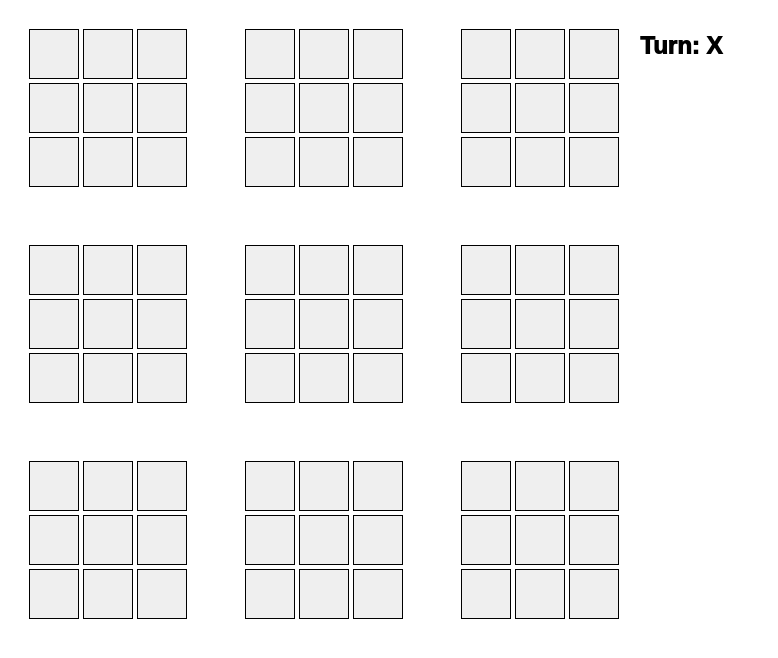
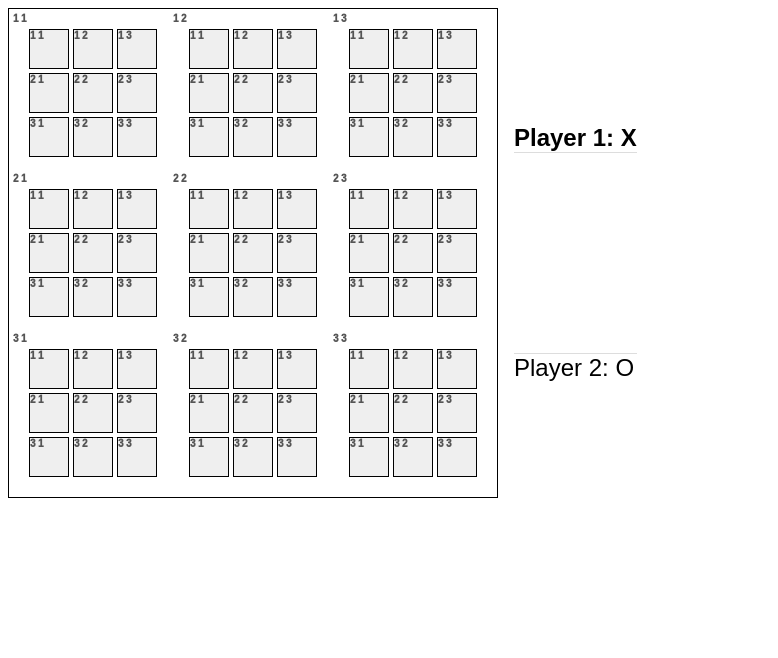
Before and after one commit to fromant65/superTicTacToe, a SvelteKit app: page / in a window 1280 px wide. Shown: the top 658 px of the page, without its empty margins (0-778 px from the left). Built offline with nearby package versions, Linux system fonts and the light colour scheme.

Commit message:
Added move tracker and coordinates

```diff
--- /dev/null
+++ b/src/components/game/board.svelte
@@ -0,0 +1,159 @@
+<script lang="ts">
+  import { Game } from "../../lib/classes";
+  import GameInfo from "./gameInfo.svelte";
+  let game = new Game();
+  let gameMoves = game.getMoves();
+  let lastMove: number[] = [];
+  function handleMove(i: number, j: number, k: number, l: number) {
+    lastMove = game.handleMove(i, j, k, l, lastMove);
+    game = game;
+    gameMoves = game.getMoves();
+  }
+</script>
+
+<div class="game-container">
+  <div class="super-board">
+    {#each game.board.cells as row, i}
+      {#each row as cell, j}
+        <div
+          class={`${
+            cell.state.winner === "O" || cell.state.winner === "X"
+              ? "finished-board"
+              : "board-container"
+          }
+          ${
+            lastMove[2] === i && lastMove[3] === j && !cell.state.finished
+              ? "active"
+              : ""
+          }
+          f${i} c${j}
+          `}
+        >
+          {#if cell.state.winner === "X" || cell.state.winner === "O"}
+            <div class="finished-board-letter">{cell.state.winner}</div>
+          {:else}
+            {#each cell.getCells() as iRow, k}
+              {#each iRow as iCell, l}
+                <button
+                  class={`cell f${k} c${l}`}
+                  on:click={() => handleMove(i, j, k, l)}
+                >
+                  {iCell.getState()}
+                </button>
+              {/each}
+            {/each}
+          {/if}
+        </div>
+      {/each}
+    {/each}
+  </div>
+  <GameInfo turn={game.board.turn % 2} {gameMoves} />
+  <div>
+    <p>
+      {game.board.finished && game.board.winner
+        ? `Winner is ${game.board.winner}`
+        : game.board.finished
+        ? "DRAW"
+        : ""}
+    </p>
+  </div>
+</div>
+
+<style>
+  * {
+    color: black;
+    font-weight: 1000;
+    font-size: x-large;
+    font-family: Arial, Helvetica, sans-serif;
+    --cell-size: 40px;
+    --super-board-size: calc(var(--cell-size) * 3);
+  }
+  .game-container {
+    display: flex;
+    align-items: center;
+  }
+  .super-board {
+    display: grid;
+    grid-template-columns: repeat(3, var(--super-board-size));
+    grid-template-rows: repeat(3, var(--super-board-size));
+    gap: 2.5rem;
+    align-items: center;
+    justify-items: center;
+    border: 1px solid black;
+    padding: 1.5rem;
+  }
+  .board-container {
+    display: grid;
+    grid-template-rows: repeat(3, var(--cell-size));
+    grid-template-columns: repeat(3, var(--cell-size));
+    gap: 0.25rem;
+    position: relative;
+    padding: 1rem;
+  }
+  .finished-board {
+    display: flex;
+    align-items: center;
+    justify-items: center;
+    font-size: var(--cell-size);
+    position: relative;
+  }
+  .finished-board-letter {
+    font-size: 120px;
+    font-weight: 100;
+  }
+
+  .cell {
+    border: 1px solid black;
+    text-align: center;
+    position: relative;
+  }
+  .active {
+    background-color: #ddd;
+  }
+  .c0::after,
+  .c1::after,
+  .c2::after,
+  .f0::before,
+  .f1::before,
+  .f2::before {
+    position: absolute;
+    left: 0px;
+    top: 0px;
+    color: #555;
+  }
+  .c0::after,
+  .c1::after,
+  .c2::after {
+    left: 8px;
+  }
+  .c0::after {
+    content: "1";
+    font-size: 10px;
+    text-align: left;
+  }
+  .c1::after {
+    content: "2";
+    font-size: 10px;
+    text-align: left;
+  }
+  .c2::after {
+    content: "3";
+    font-size: 10px;
+    text-align: left;
+  }
+  .f0::before {
+    content: "1";
+    font-size: 10px;
+    text-align: left;
+  }
+  .f1::before {
+    content: "2";
+    font-size: 10px;
+    text-align: left;
+  }
+  .f2::before {
+    content: "3";
+    font-size: 10px;
+    text-align: left;
+  }
+</style>
--- /dev/null
+++ b/src/components/game/gameInfo.svelte
@@ -0,0 +1,25 @@
+<script lang="ts">
+  export let player1 = "Player 1";
+  export let player2 = "Player 2";
+  export let turn: number;
+  export let gameMoves: number[][];
+  import GameMoves from "./gameMoves.svelte";
+</script>
+
+<div class="game-info">
+  <div class={`${turn === 0 ? "turn" : "noturn"}`}>{player1}: X</div>
+  <GameMoves {gameMoves} />
+  <div class={`${turn === 1 ? "turn" : "noturn"}`}>{player2}: O</div>
+</div>
+
+<style>
+  .game-info {
+    padding: 1rem;
+  }
+  .noturn {
+    font-weight: normal;
+  }
+  .turn {
+    font-weight: bold;
+  }
+</style>
--- /dev/null
+++ b/src/components/game/gameMoves.svelte
@@ -0,0 +1,49 @@
+<script lang="ts">
+  export let gameMoves: number[][];
+</script>
+
+<div class="moves-table">
+  {#each gameMoves as move, i}
+    <div class="move">
+      <b>{i}:</b>
+      {#each move as cell, j}
+        {`${cell + 1} `}
+      {/each}
+    </div>
+  {/each}
+</div>
+
+<style>
+  .moves-table {
+    height: 200px;
+    font-size: 1rem;
+    font-weight: normal;
+    overflow: auto;
+    border-top: 1px solid #ddd;
+    border-bottom: 1px solid #ddd;
+  }
+  .move:nth-child(2n) {
+    background-color: #ddd;
+  }
+
+  /* width */
+  ::-webkit-scrollbar {
+    width: 10px;
+  }
+
+  /* Track */
+  ::-webkit-scrollbar-track {
+    background: #f1f1f1;
+  }
+
+  /* Handle */
+  ::-webkit-scrollbar-thumb {
+    background: #888;
+    border-radius: 5px;
+  }
+
+  /* Handle on hover */
+  ::-webkit-scrollbar-thumb:hover {
+    background: #555;
+  }
+</style>
--- a/src/lib/classes.ts
+++ b/src/lib/classes.ts
@@ -162,6 +162,7 @@ export class SuperBoard extends Board {
 
 export class Game {
   board: SuperBoard;
+  moves: number[][] = [];
   constructor() {
     this.board = this.#createSuperBoard();
   }
@@ -200,6 +201,7 @@ export class Game {
     this.#addMoveAndTurn(i, j, k, l);
     this.#checkBoardCompletion(i, j);
     this.#checkGameEnding();
+    this.moves.push([i, j, k, l]);
     return [i, j, k, l];
   }
 
@@ -266,4 +268,7 @@ export class Game {
       }
     }
   }
+  getMoves() {
+    return this.moves;
+  }
 }
--- a/src/routes/+page.svelte
+++ b/src/routes/+page.svelte
@@ -1,100 +1,7 @@
 <script lang="ts">
-  import { Game } from "../lib/classes";
-
-  let game = new Game();
-
-  let lastMove: number[] = [];
-  function handleMove(i: number, j: number, k: number, l: number) {
-    lastMove = game.handleMove(i, j, k, l, lastMove);
-    game = game;
-  }
+  import Board from "../components/game/board.svelte";
 </script>
 
 <main>
-  <div class="super-board">
-    {#each game.board.cells as row, i}
-      {#each row as cell, j}
-        <div
-          class={`${
-            cell.state.winner === "O" || cell.state.winner === "X"
-              ? "finished-board"
-              : "board-container"
-          }
-          ${
-            lastMove[2] === i && lastMove[3] === j && !cell.state.finished
-              ? "active"
-              : ""
-          }
-          `}
-        >
-          {#if cell.state.winner === "X" || cell.state.winner === "O"}
-            <div class="finished-board-letter">{cell.state.winner}</div>
-          {:else}
-            {#each cell.getCells() as iRow, k}
-              {#each iRow as iCell, l}
-                <button class="cell" on:click={() => handleMove(i, j, k, l)}>
-                  {iCell.getState()}
-                </button>
-              {/each}
-            {/each}
-          {/if}
-        </div>
-      {/each}
-    {/each}
-  </div>
-  <div>
-    <p>Turn: {game.board.turn % 2 ? "O" : "X"}</p>
-    <p>
-      {game.board.finished && game.board.winner
-        ? `Winner is ${game.board.winner}`
-        : game.board.finished
-        ? "DRAW"
-        : ""}
-    </p>
-  </div>
+  <Board />
 </main>
-
-<style>
-  * {
-    color: black;
-    font-weight: 1000;
-    font-size: x-large;
-    font-family: Arial, Helvetica, sans-serif;
-  }
-  main {
-    display: flex;
-  }
-  .super-board {
-    display: grid;
-    grid-template-columns: repeat(3, 200px);
-    grid-template-rows: repeat(3, 200px);
-    gap: 1rem;
-    align-items: center;
-    justify-items: center;
-  }
-  .board-container {
-    display: grid;
-    grid-template-rows: repeat(3, 50px);
-    grid-template-columns: repeat(3, 50px);
-    gap: 0.25rem;
-  }
-  .finished-board {
-    display: flex;
-    align-items: center;
-    justify-items: center;
-    font-size: 50px;
-  }
-  .finished-board-letter {
-    font-size: 120px;
-    font-weight: 100;
-  }
-
-  .cell {
-    border: 1px solid black;
-    padding: 0.5rem;
-    text-align: center;
-  }
-  .active {
-    background-color: gray;
-  }
-</style>
```
